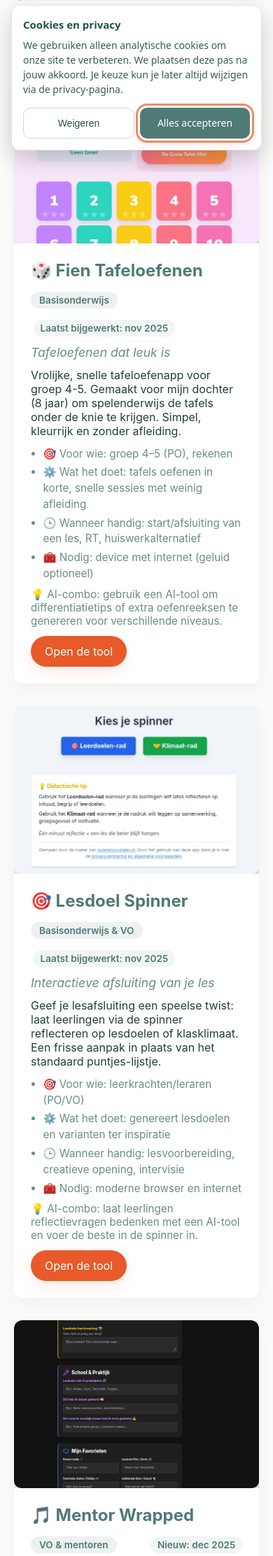
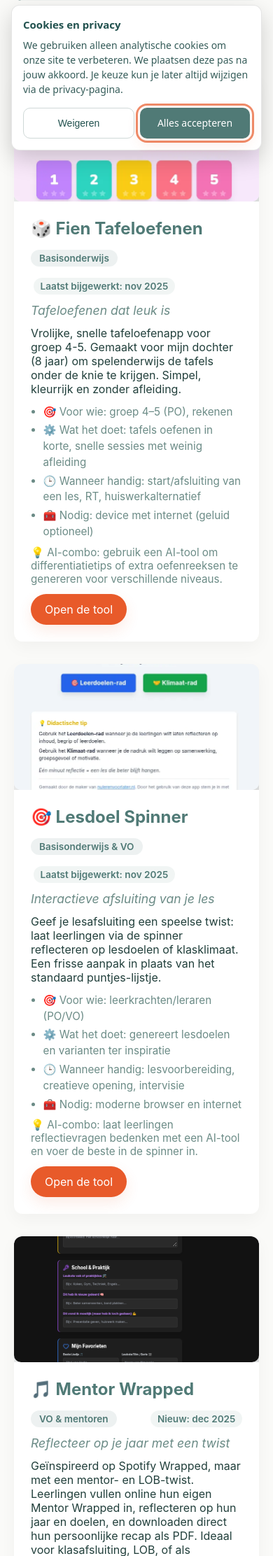
Before and after one commit to jrvisscher8219/nulerenvoorlater, a PHP site: page /tools.html in a window 390 px wide. Shown: the part 613-2837 px from the top of the page at 70% size. Run offline with PHP 8.4, Linux system fonts and the light colour scheme.

Commit message:
Fix: uniform tool-thumbnail sizing (object-fit cover, responsive heights)

```diff
--- a/css/custom.css
+++ b/css/custom.css
@@ -156,3 +156,23 @@ select:focus-visible {
 		min-width: 44px;
 	}
 }
+
+/* Ensure tool thumbnails are consistently sized and cropped */
+.tool-cards .tool-thumbnail {
+	height: 240px; /* same as in styles.min.css default */
+	overflow: hidden;
+	display: block;
+}
+.tool-cards .tool-thumbnail picture,
+.tool-cards .tool-thumbnail img {
+	width: 100%;
+	height: 100%;
+	object-fit: cover;
+	display: block;
+}
+
+@media (max-width: 900px) {
+	.tool-cards .tool-thumbnail {
+		height: 180px;
+	}
+}
```
